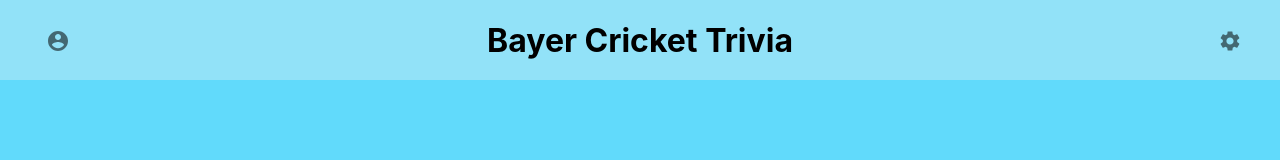
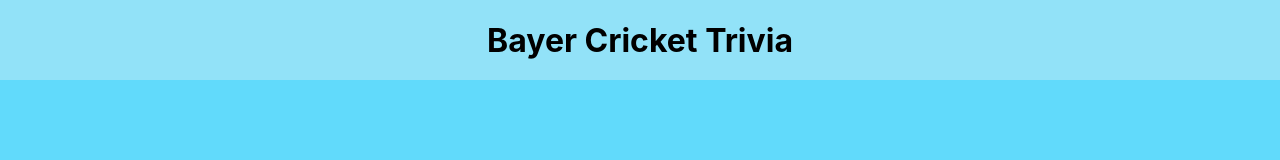
Before and after one commit to sidneyrens/bayer-cricket-hackathon-ui, a React (Create React App) app: page / in a window 1280 px wide. Shown: the top 160 px of the page. Built offline with nearby package versions, Linux system fonts and the light colour scheme.

Commit message:
Added conditional rendering to Header, and logout feature

```diff
--- a/src/components/Header.tsx
+++ b/src/components/Header.tsx
@@ -4,7 +4,7 @@ import { useHistory, useLocation } from 'react-router';
 import { useRecoilValue, useResetRecoilState, useSetRecoilState } from 'recoil';
 import { gameStatus, settingsVisible } from '../recoil/atoms';
 import { AccountCircle, ExitToAppOutlined, Settings } from '@material-ui/icons';
-import { selectGameState } from '../recoil/selectors';
+import { selectGameState, userLoggedIn } from '../recoil/selectors';
 import { GameStatus } from '../util/types';
 
 export default function Header(): JSX.Element {
@@ -13,14 +13,18 @@ export default function Header(): JSX.Element {
   const history = useHistory();
   const location = useLocation();
   const resetGameState = useResetRecoilState(selectGameState);
+  const isLoggedIn = useRecoilValue(userLoggedIn);
+  const logOut = useResetRecoilState(userLoggedIn);
 
   return (
     <Grid container direction="row" className="navHeader" xs={12} justify="space-between">
       <Grid container direction="row" xs={4} justify="flex-start" alignItems="center">
         {location.pathname === '/' ? (
-          <IconButton className="navBtn backBtn" size="medium" focusRipple>
-            <AccountCircle />
-          </IconButton>
+          isLoggedIn ? (
+            <IconButton className="navBtn backBtn" size="medium" focusRipple>
+              <AccountCircle onClick={logOut} />
+            </IconButton>
+          ) : null
         ) : (
           <IconButton
             className="navBtn backBtn"
@@ -47,9 +51,11 @@ export default function Header(): JSX.Element {
       </Grid>
 
       <Grid container direction="row" xs={4} justify="flex-end" alignItems="center">
-        <IconButton size="medium" focusRipple onClick={() => setShowSettings(true)}>
-          <Settings />
-        </IconButton>
+        {isLoggedIn && (
+          <IconButton size="medium" focusRipple onClick={() => setShowSettings(true)}>
+            <Settings />
+          </IconButton>
+        )}
       </Grid>
     </Grid>
   );
--- a/src/recoil/selectors.ts
+++ b/src/recoil/selectors.ts
@@ -32,6 +32,7 @@ export const selectHasNextQuestion = selector({
 export const userLoggedIn = selector({
   key: SELECTOR.USER_LOGGED_IN,
   get: ({ get }) => Object.values(get(userState)).every(Boolean),
+  set: ({ reset }) => reset(userState),
 });
 
 // TODO: Replace with selectorFamily
```
